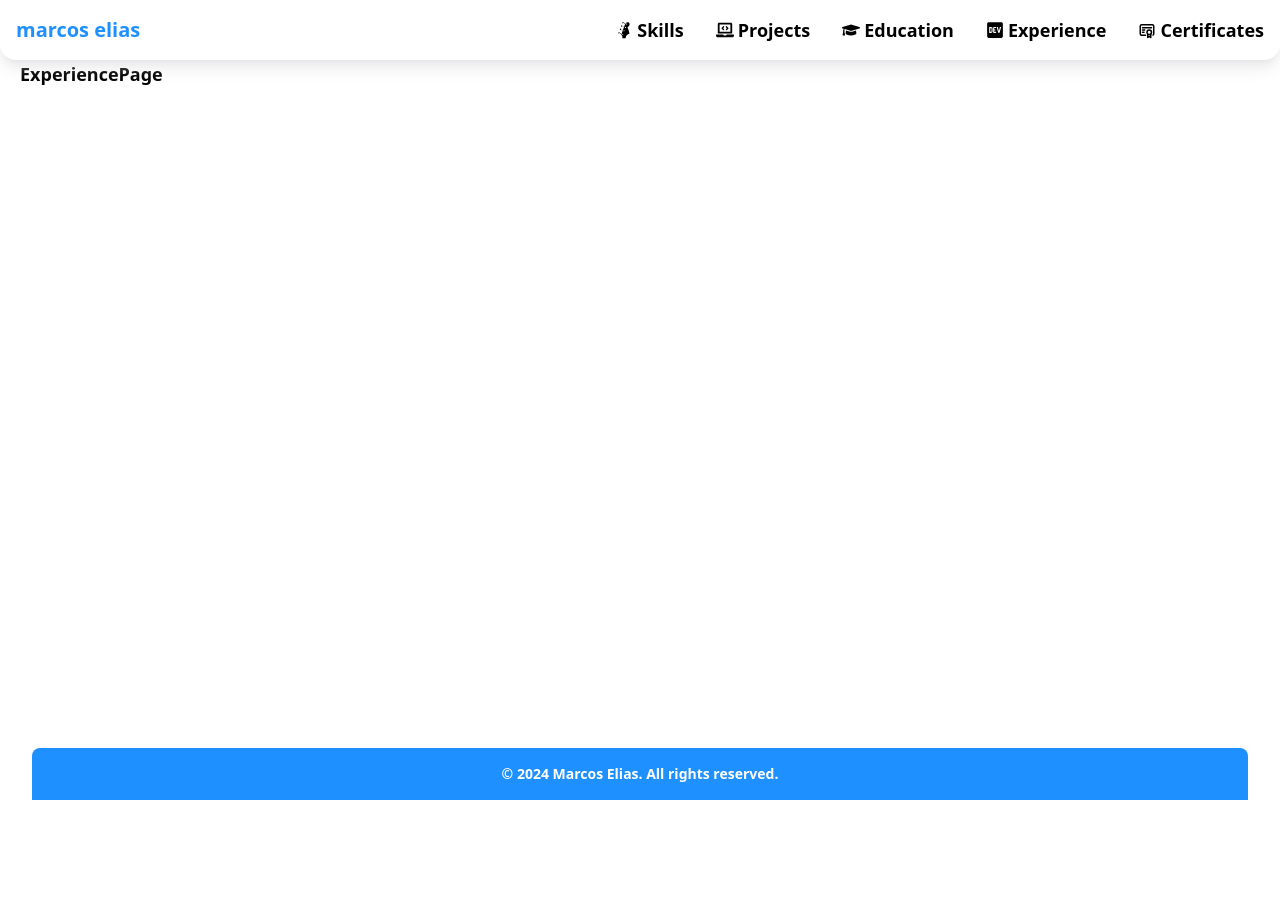
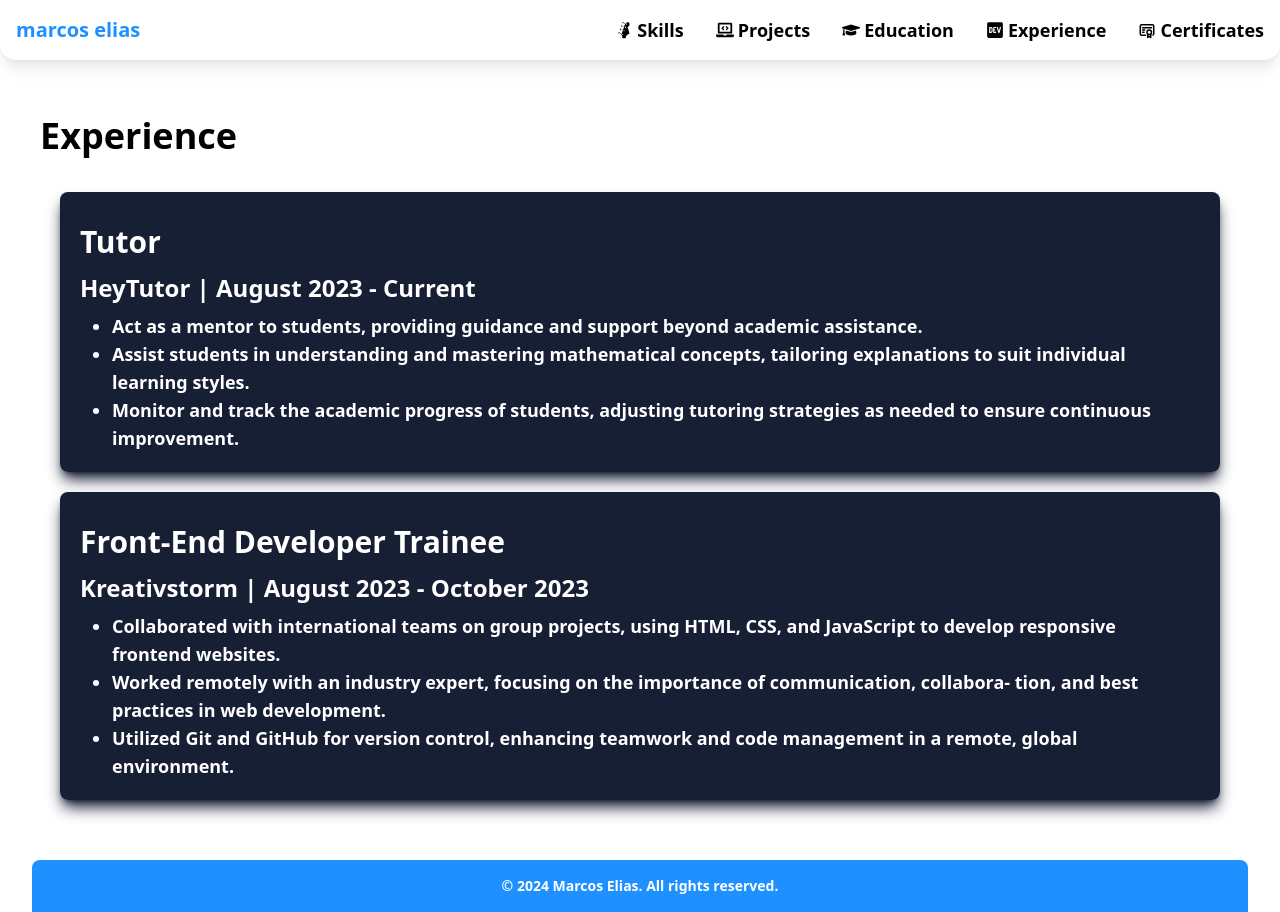
Before and after one commit to mark-elias/MyPortfolio_Next.js, a Next.js app: page /experience in a window 1280 px wide. Before the commit the page ends 800 px from the top, so only its background shows below. Built offline with nearby package versions, Linux system fonts and the light colour scheme.

Commit message:
Certificate and Experience page

```diff
--- a/app/certificates/page.tsx
+++ b/app/certificates/page.tsx
@@ -1,7 +1,40 @@
 import React from "react";
 
 function CertificatesPage() {
-  return <div>CertificatesPage</div>;
+  return (
+    <section>
+      <h1>Certificates</h1>
+      <div className="cool-div-container">
+        <div className="cool-div">
+          <h3>React 18 for Beginners</h3>
+          <p>Code with Mosh</p>
+          <a href="https://codewithmosh.com/">codewithmosh.com</a>
+        </div>
+        <div className="cool-div">
+          <h3>Ultimate JavaScript Part 1: Fundamentals</h3>
+          <p>Code with Mosh</p>
+          <a href="https://codewithmosh.com/">codewithmosh.com</a>
+        </div>
+        <div className="cool-div">
+          <h3>Kreativstorm Hands-on Training Program</h3>
+          <p>Kreativstorm</p>
+          <a href="https://www.kreativstorm.de/training-programs">
+            kreativstorm.de/training-programs
+          </a>
+        </div>
+        <div className="cool-div">
+          <h3>Intro to Web Development</h3>
+          <p>Code Path</p>
+          <a href="https://www.codepath.org/">codepath.org</a>
+        </div>
+        <div className="cool-div">
+          <h3>HTML & CSS Course</h3>
+          <p>Code with Mosh</p>
+          <a href="https://codewithmosh.com/">codewithmosh.com</a>
+        </div>
+      </div>
+    </section>
+  );
 }
 
 export default CertificatesPage;
--- a/app/education/page.tsx
+++ b/app/education/page.tsx
@@ -4,7 +4,7 @@ function EducationPage() {
   return (
     <section>
       <h1>Education</h1>
-      <div className="border-2 p-5">
+      <div className="cool-div">
         <h2>San Diego State University</h2>
         <h3>Bachelor's degree, Computer Science</h3>
         <p>Graduated May 2023</p>
--- a/app/experience/page.tsx
+++ b/app/experience/page.tsx
@@ -1,7 +1,51 @@
 import React from "react";
 
 function ExperiencePage() {
-  return <div>ExperiencePage</div>;
+  return (
+    <section>
+      <h1>Experience</h1>
+      <div className="cool-div-container">
+        <div className="cool-div">
+          <h2>Tutor</h2>
+          <h3>HeyTutor | August 2023 - Current</h3>
+          <ul className="list-disc ml-8">
+            <li>
+              Act as a mentor to students, providing guidance and support beyond
+              academic assistance.
+            </li>
+            <li>
+              Assist students in understanding and mastering mathematical
+              concepts, tailoring explanations to suit individual learning
+              styles.
+            </li>
+            <li>
+              Monitor and track the academic progress of students, adjusting
+              tutoring strategies as needed to ensure continuous improvement.
+            </li>
+          </ul>
+        </div>
+        <div className="cool-div">
+          <h2>Front-End Developer Trainee</h2>
+          <h3>Kreativstorm | August 2023 - October 2023</h3>
+          <ul className="list-disc ml-8">
+            <li>
+              Collaborated with international teams on group projects, using
+              HTML, CSS, and JavaScript to develop responsive frontend websites.
+            </li>
+            <li>
+              Worked remotely with an industry expert, focusing on the
+              importance of communication, collabora- tion, and best practices
+              in web development.
+            </li>
+            <li>
+              Utilized Git and GitHub for version control, enhancing teamwork
+              and code management in a remote, global environment.
+            </li>
+          </ul>
+        </div>
+      </div>
+    </section>
+  );
 }
 
 export default ExperiencePage;
--- a/app/globals.css
+++ b/app/globals.css
@@ -34,4 +34,10 @@
     .cool-link{
         @apply inline-flex items-center gap-1 bg-customPrimary px-2 rounded-lg shadow-lg shadow-customPrimary/50 text-white hover:scale-110 duration-150 ease-in-out font-medium
     }
+    .cool-div-container{
+        @apply flex flex-col p-5 gap-5
+    }
+    .cool-div{
+        @apply bg-customSecondary/95 shadow-lg shadow-customSecondary/95 text-white p-5 rounded-lg
+    }
 }
```
